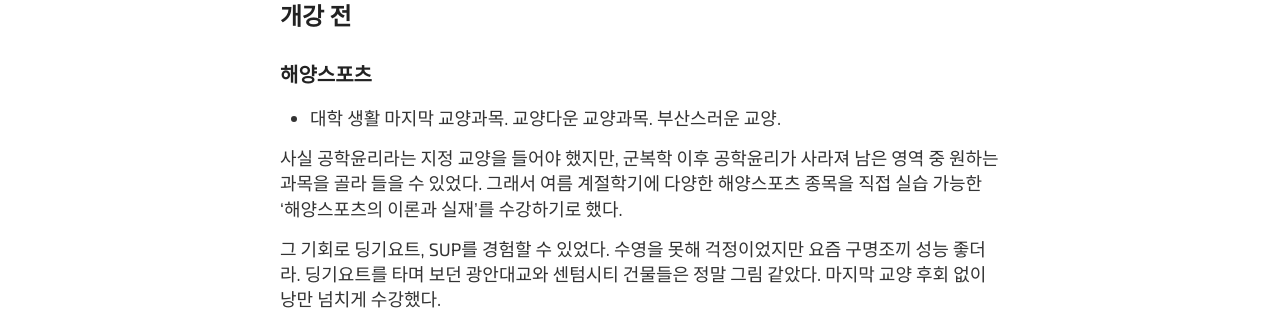
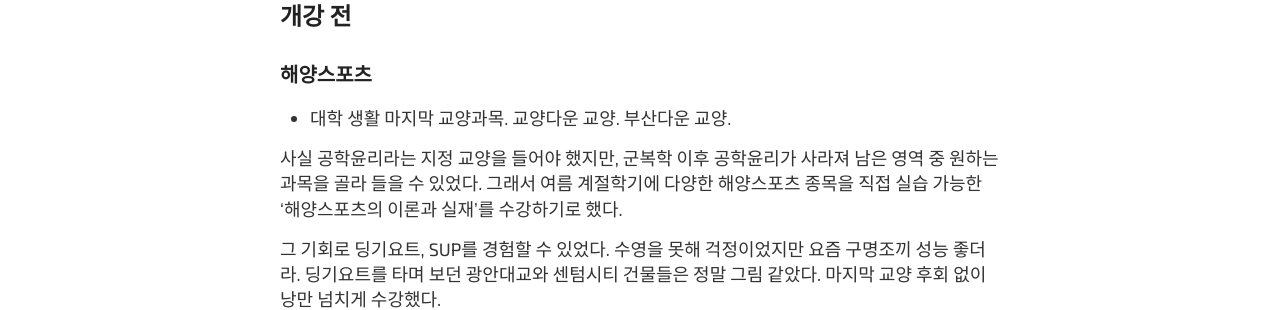
Before and after one commit to J-1ac/J-1ac.github.io, a Jekyll site: the page built from _posts/2023-10-14-review_2023Fall.md, in a window 1280 px wide. Shown: the part 466-776 px from the top of the page. Built offline with Jekyll 4.4.1, drawn with Linux system fonts in a browser that asks for light colours; some web fonts are replaced.

Commit message:
글 내용 수정

```diff
--- a/_posts/2023-10-14-review_2023Fall.md
+++ b/_posts/2023-10-14-review_2023Fall.md
@@ -14,7 +14,7 @@ tags: review
 
 ## 개강 전
 ### 해양스포츠
-- 대학 생활 마지막 교양과목. 교양다운 교양과목. 부산스러운 교양.
+- 대학 생활 마지막 교양과목. 교양다운 교양. 부산다운 교양.
 
 사실 공학윤리라는 지정 교양을 들어야 했지만, 군복학 이후 공학윤리가 사라져 남은 영역 중 원하는 과목을 골라 들을 수 있었다. 그래서 여름 계절학기에 다양한 해양스포츠 종목을 직접 실습 가능한 '해양스포츠의 이론과 실재'를 수강하기로 했다.
 
```
